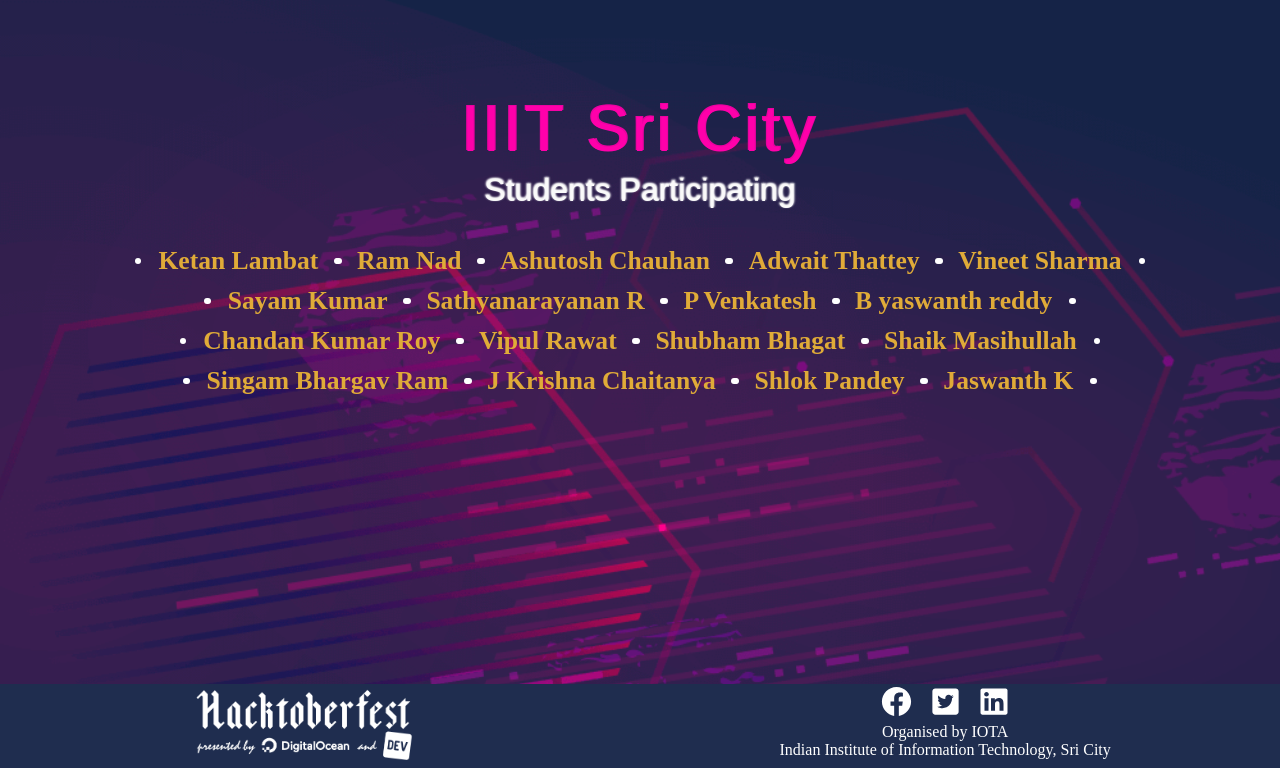
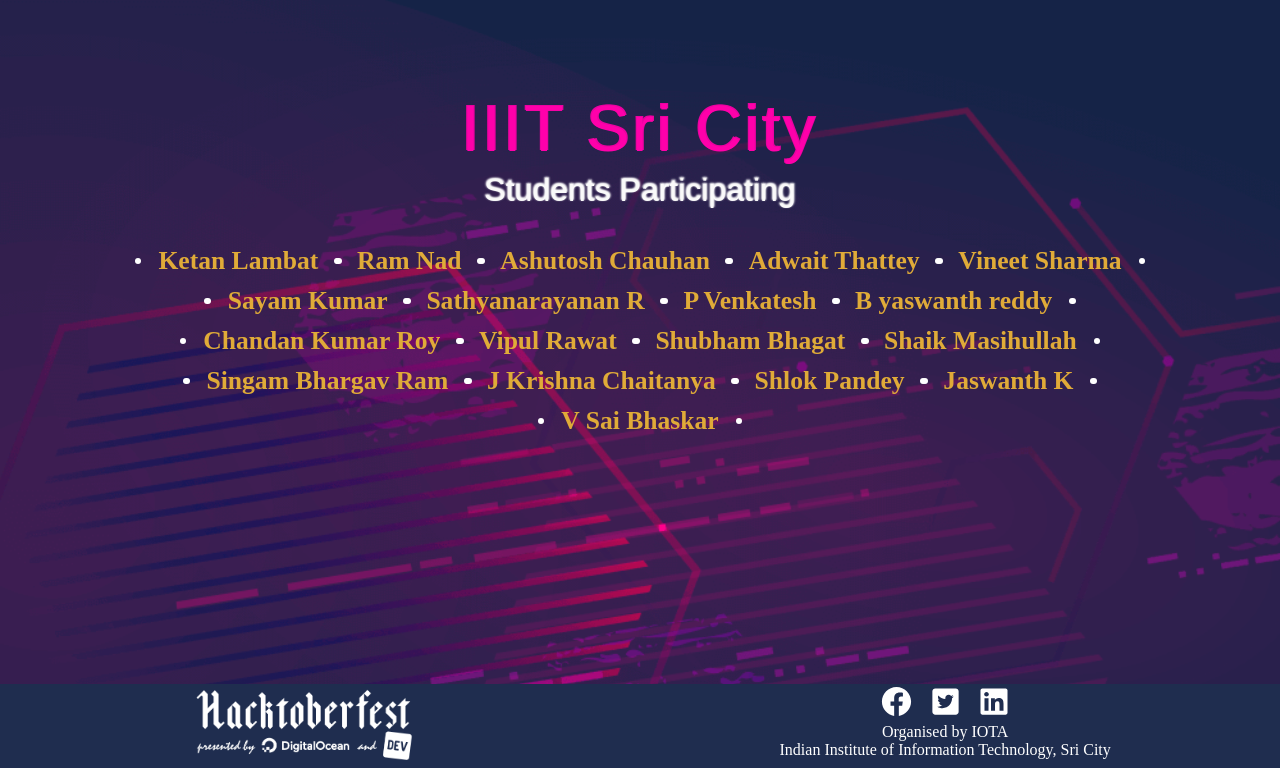
Before and after one commit to Project-Club-IIITS/hacktoberfest2019-participants, a Jekyll site: the page index.html, which Jekyll copies as it is, in a window 1280 px wide, cut to the strip 132-900 px from the top of the page. Built offline with Jekyll 4.4.1, drawn with Linux system fonts in a browser that asks for light colours; some web fonts are replaced.

Commit message:
i had added my name V Sai Bhaskar

```diff
--- a/index.html
+++ b/index.html
@@ -63,7 +63,7 @@
                 <li><a href="https://github.com/chaitanya531">J Krishna Chaitanya</a></li>
                 <li><a href="https://github.com/b30wulffz">Shlok Pandey</a></li>
                 <li><a href="https://github.com/JazzKriss21">Jaswanth K</a></li>
-
+                <li><a  href="https://github.com/bhaskar250802">V Sai Bhaskar</a></li>
             </ul>
         </div>
     </div>
```
